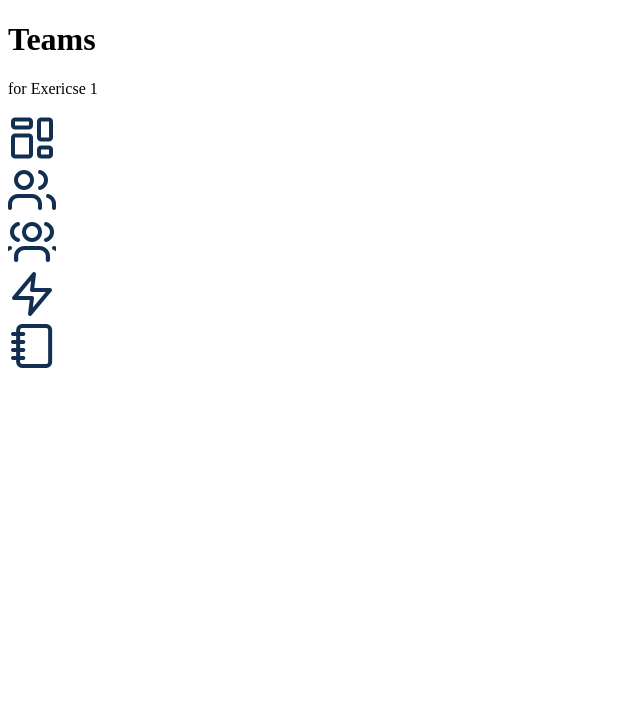
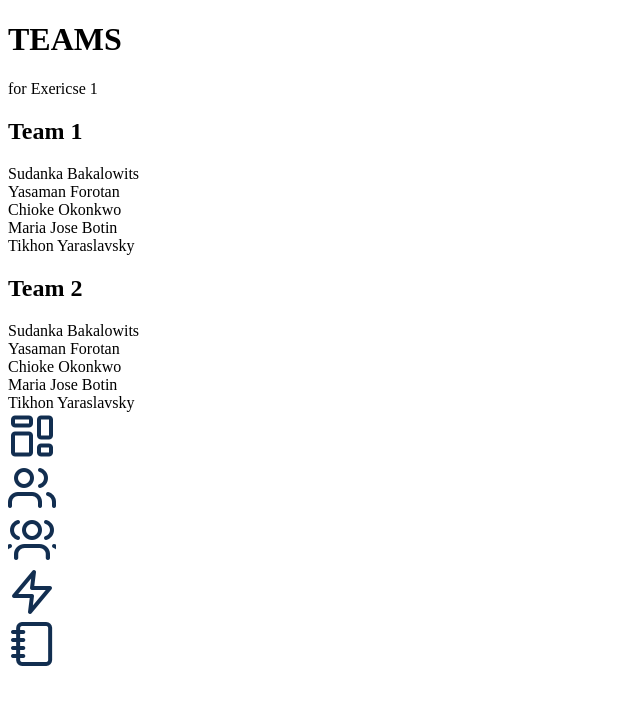
Before and after one commit to magu1216/companion-app, a plain HTML site: page teams.html in a window 1280 px wide. Shown: the whole page, without its empty margins (0-640 px from the left). Drawn offline with Linux system fonts and the light colour scheme.

Commit message:
htmlstructure

```diff
--- a/teams.html
+++ b/teams.html
@@ -11,10 +11,52 @@
   </head>
   <body>
     <header class="container__header--teams">
-      <div class="header__teams"><h1>Teams</h1></div>
+      <div class="header__teams"><h1>TEAMS</h1></div>
       <div class="header__exercise"><p>for Exericse 1</p></div>
     </header>
-    <main></main>
+    <main>
+      <section class="header__main2">
+        <head>
+          <div class="header__m2"><h2>Team 1</h2></div>
+        </head>
+        <div class="">
+          <div class="content__name">Sudanka Bakalowits</div>
+        </div>
+        <div class="container__name">
+          <div class="content__name">Yasaman Forotan</div>
+        </div>
+        <div class="container__name">
+          <div class="content__name">Chioke Okonkwo</div>
+        </div>
+        <div class="container__name">
+          <div class="content__name">Maria Jose Botin</div>
+        </div>
+        <div class="container__name">
+          <div class="content__name">Tikhon Yaraslavsky</div>
+        </div>
+      </section>
+
+      <section class="header__main2">
+        <head>
+          <div class="header__m2"><h2>Team 2</h2></div>
+        </head>
+        <div class="">
+          <div class="content__name">Sudanka Bakalowits</div>
+        </div>
+        <div class="container__name">
+          <div class="content__name">Yasaman Forotan</div>
+        </div>
+        <div class="container__name">
+          <div class="content__name">Chioke Okonkwo</div>
+        </div>
+        <div class="container__name">
+          <div class="content__name">Maria Jose Botin</div>
+        </div>
+        <div class="container__name">
+          <div class="content__name">Tikhon Yaraslavsky</div>
+        </div>
+      </section>
+    </main>
     <footer>
       <nav class="navbar">
         <div class="navbar__item">
```
Also changed, not shown: index.html (+1 -1 lines).
